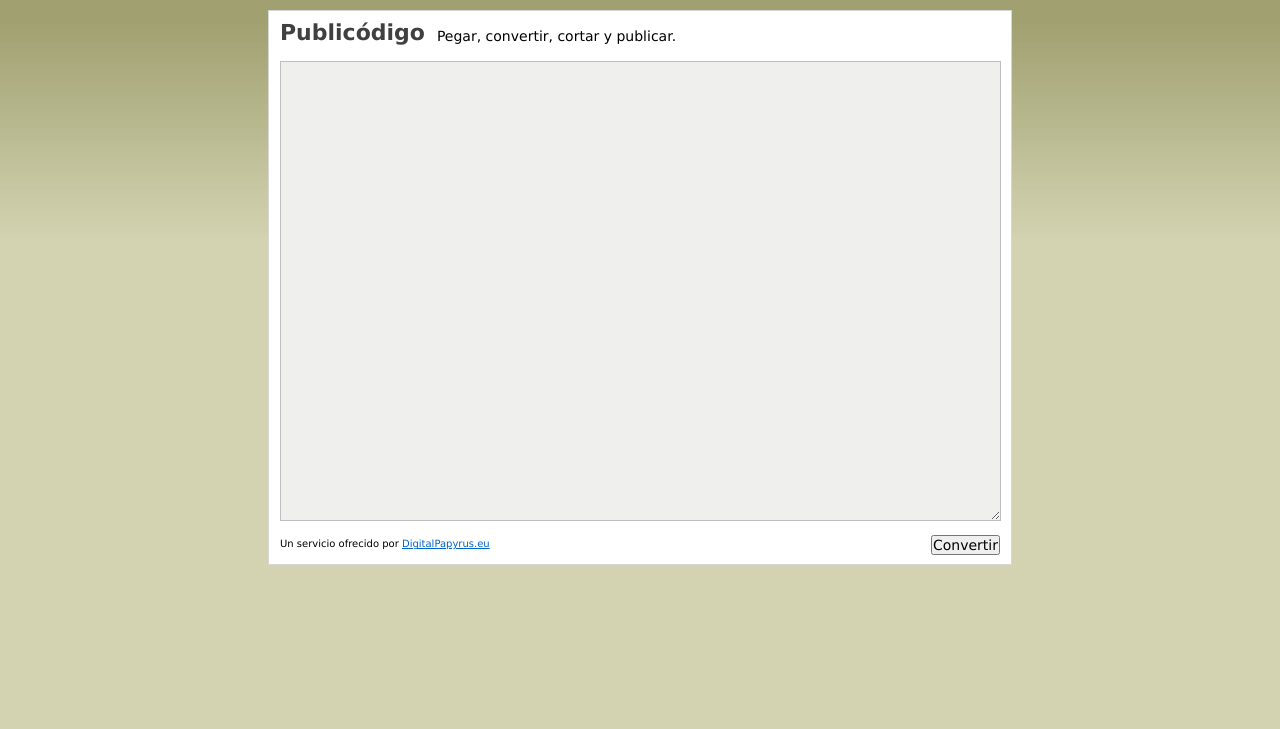
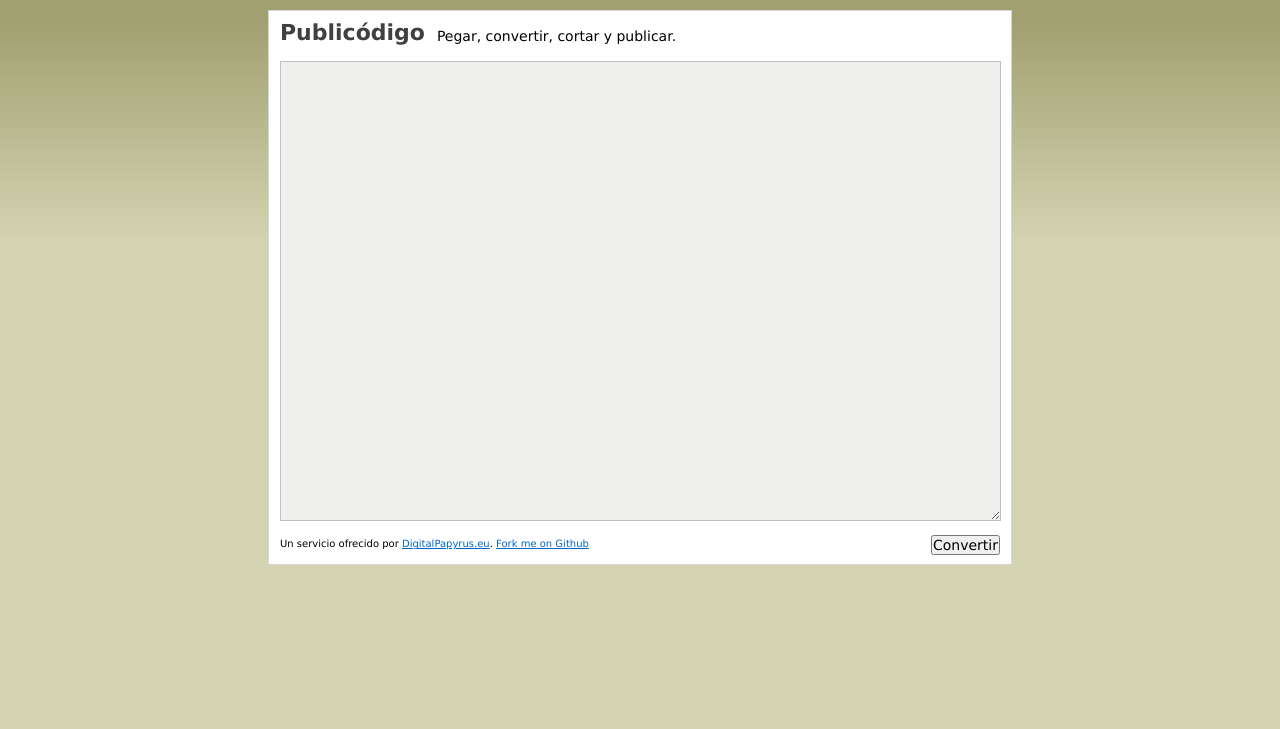
Before and after one commit to jervert/publicodigo, a PHP site: page / in a window 1280 px wide. Shown: the top 729 px of the page. Run offline with PHP 8.4, Linux system fonts and the light colour scheme; some libraries are stand-ins or nearby versions.

Commit message:
added fork me in Github

```diff
--- a/www/index.php
+++ b/www/index.php
@@ -45,7 +45,7 @@ else {$texto2 = '';}
 			</div>
 			<input type="hidden" name="envio" value="1" />
 		</form>
-		<p id="referencia">Un servicio ofrecido por <a href="http://digitalpapyrus.eu">DigitalPapyrus.eu</a><span class="indentado">.</span></p>
+		<p id="referencia">Un servicio ofrecido por <a href="http://digitalpapyrus.eu">DigitalPapyrus.eu</a>. <a href="https://github.com/jervert/publicodigo">Fork me on Github</a><span class="indentado">.</span></p>
 	</div>
 
 	<div id="pie" class="indentado"><p>&copy; <?php echo date('Y'); ?> <a href="http://digitalpapyrus.eu">DigitalPapyrus.eu</a></p></div>
```
